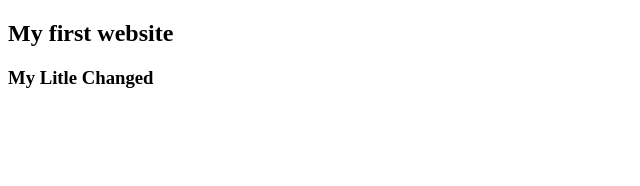
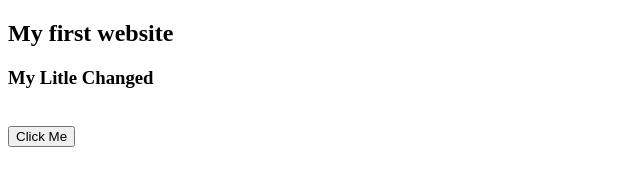
Before and after one commit to rahatislamkhan2003/my-first-website, a plain HTML site: page index.html in a window 1280 px wide. Shown: the whole page, without its empty margins (0-640 px from the left). Drawn offline with Linux system fonts and the light colour scheme.

Commit message:
Button Added

```diff
--- a/index.html
+++ b/index.html
@@ -9,5 +9,7 @@
 <body>
     <h2>My first website</h2>
     <h3>My Litle Changed</h3>
+    <br>
+    <button>Click Me</button>
 </body>
 </html>
```
